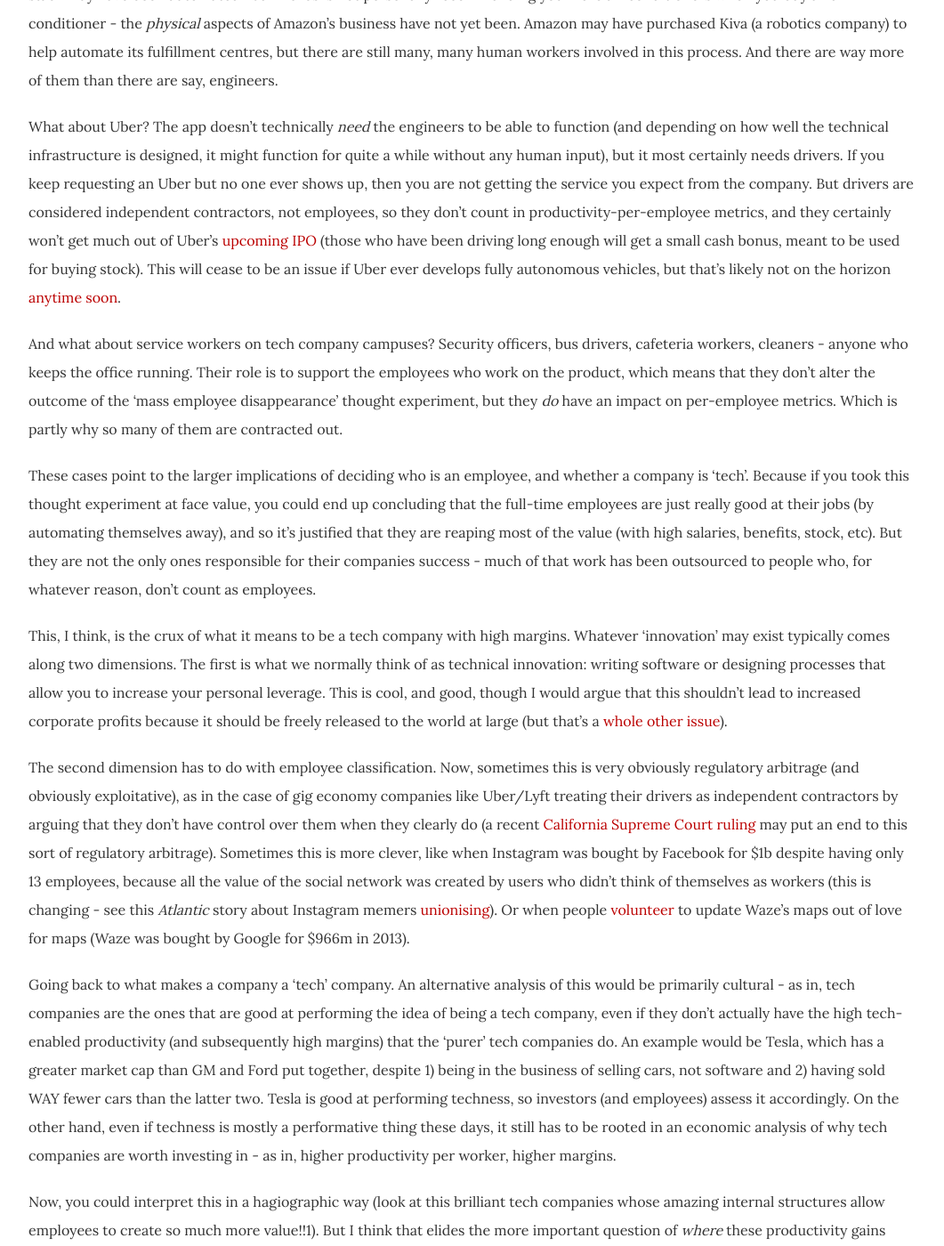
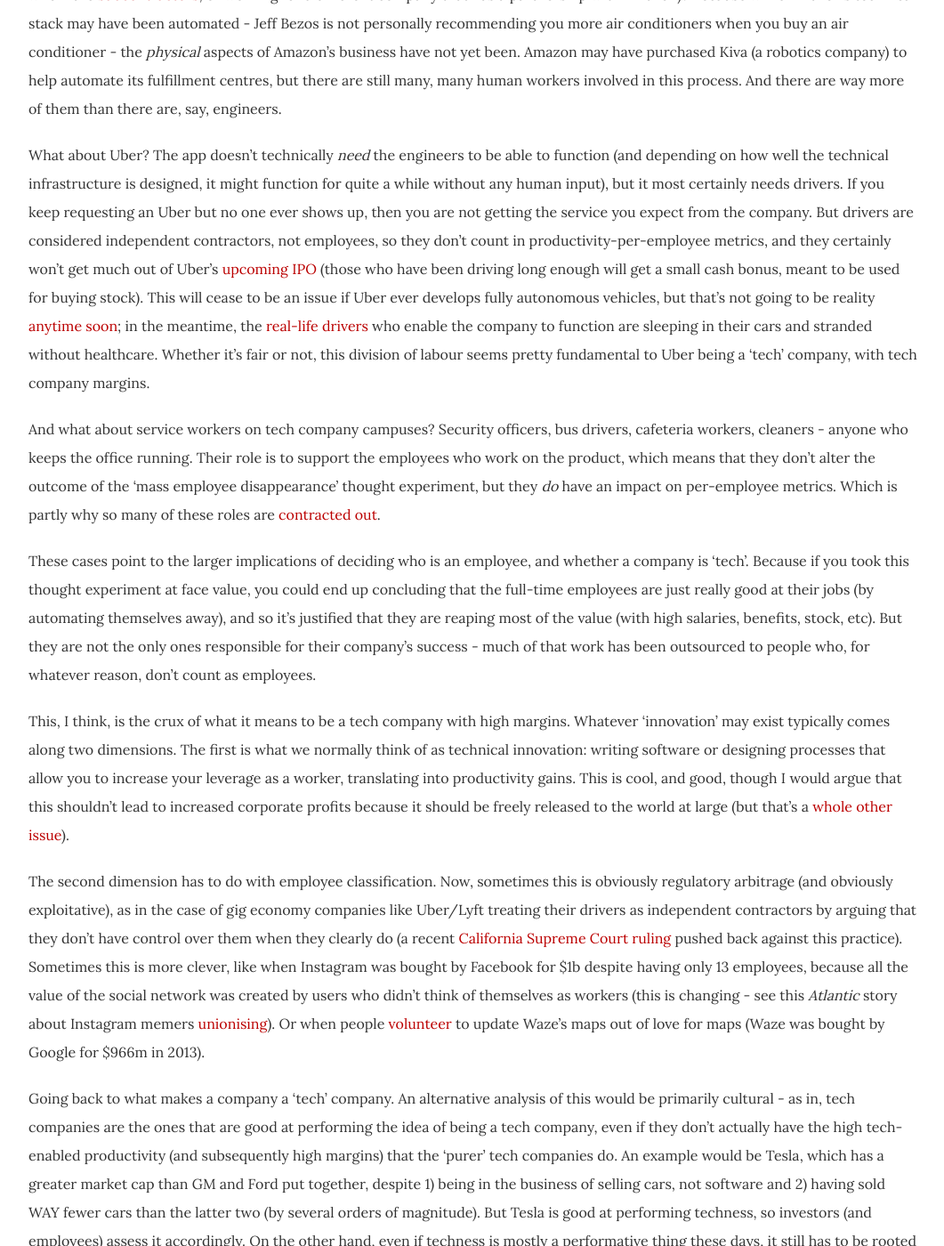
Before and after one commit to dellsystem/dellsystem.github.io, a Jekyll site: the page built from _posts/2019-4-19-fragments-109.md, in a window 1280 px wide and 1400 px high, scrolled down 2579 px. Shown: the whole window at 89% size, without its empty margins (108-1169 px from the left). Built offline with Jekyll 4.4.1, drawn with Linux system fonts in a browser that asks for light colours; some of the changed text lies outside the part shown.

Commit message:
Update fragments-109
Language edits, added clarifications/links

```diff
--- a/_posts/2019-4-19-fragments-109.md
+++ b/_posts/2019-4-19-fragments-109.md
@@ -22,11 +22,11 @@ One way, then, of defining a 'tech' company is by looking at the human intervent
 
 For most companies that are traditionally not considered 'tech', the answer is pretty obvious: they would immediately cease to function, because no one would be around to open the stores, make the coffee, ring up purchases, deliver goods, answer emails, sew the clothing, whatever. The products or services that the company provides would no longer be provided, because the human beings doing all the providing have vanished. The company would immediately cease to be a company, at least until some new CEO came in and hired replacements for all the most crucial roles.
 
-Now consider a tech company. Let's say, Google. Putting aside how the stock market or customers or users might react to the news of this unexpected Silicon Valley Rapture, if Google's entire workforce disappeared tomorrow, would they still be able to carry on as a company? Well, yes, actually, for some time. Advertising auctions would continue to occur, publishers would continue to get paid, users would continue to be able to use search and maps and Gmail and YouTube. This is almost too obvious to bother saying, but the reason a company like Google can sustain such a high level of usage is because individual product uses are automated. No employee needs to do anything on the fly for you to get your search results.
+Now consider a tech company. Let's say, Google. Putting aside how the stock market or customers or users might react to the news of this unexpected Silicon Valley Rapture, if Google's entire workforce disappeared tomorrow, would they still be able to carry on as a company? Well, yes, actually, for some time. Advertising auctions would continue to occur, publishers would continue to get paid, users would continue to be able to use search and maps and Gmail and YouTube. This is almost too obvious to bother saying, but the reason a company like Google can sustain such massive scale is because individual product uses are automated. No employee needs to do anything on the fly for you to get your search results.
 
-Eventually, of course, the problems would creep in. New product rollouts wouldn't occur; bugs would stay unfixed; site reliability would suffer as outages piled up. The videos on YouTube would remain unmoderated, which means they would be _even worse_ than they are now (terrifying to imagine).
+Eventually, of course, the problems would creep in. New product rollouts wouldn't occur; bugs would stay unfixed; site reliability would suffer as outages piled up; search result quality might stagnate because no one's around to adjust the algorithms as the web changes. The videos on YouTube would remain unmoderated, which means they would be _even worse_ than they are now (terrifying to imagine).
 
-There's probably a spectrum here, ranging from "company would cease to function immediately" to "company could function nearly indefinitely as an autonomous unit (because of technology)". If you want to get to the _really_ high margins, you want to be closer to the latter side of the spectrum. Imagine you're a sysadmin and having completely automated away your job, so you can get paid to browse Reddit all day. You could stop showing up to work and your company's IT system would still function, because you've come up with automated responses to every potential contingency.
+There's probably a spectrum here, ranging from "company would cease to function immediately" to "company could function nearly indefinitely as an autonomous unit (because of technology)". If you want to get to the _really_ high profit margins, you want to be closer to the latter side of the spectrum. Imagine being a sysadmin who's completely automated away the job, so you could essentially get paid to browse Reddit all day. You could even stop showing up to work and your company's IT system would still function, because you've come up with automated responses to every potential contingency.
 
 In that sense, being able to automate away what a company does is a _good_ thing - at least, for the company. It enables the company to scale quickly. In pro-business terms, this is thought of in terms of higher productivity per worker. In Marxist terms, this is seen more neutrally as the rising organic composition of capital, because the ratio of constant capital (machinery, software, other 'dead' assets) rises in comparison to variable capital (i.e. human labour, which is 'living').
 
@@ -34,28 +34,28 @@ In that sense, being able to automate away what a company does is a _good_ thing
 
 Okay, now we have a potential framework for assessing whether a company is a 'tech' company. So what do we do with it? What are the economic/social/political implications?
 
-To answer this, we shall return to a point I temporarily brushed aside in the previous section. Who are the 'employees' who count in this thought experiment? If all Amazon employees disappeared, does this include warehouse workers or delivery workers (some of whom are [subcontractors](https://www.bloomberg.com/news/articles/2018-06-22/amazon-contractor-settles-warehouse-conditions-lawsuit), or working for a different company that has a partnership with Amazon)? Because while Amazon's _technical_ stack may have been automated - Jeff Bezos is not personally recommending you more air conditioners when you buy an air conditioner - the _physical_ aspects of Amazon's business have not yet been. Amazon may have purchased Kiva (a robotics company) to help automate its fulfillment centres, but there are still many, many human workers involved in this process. And there are way more of them than there are say, engineers.
+To answer this, we shall return to a point I temporarily brushed aside in the previous section. Who are the 'employees' who count in this thought experiment? If all Amazon employees disappeared, does this include warehouse workers or delivery workers (some of whom are [subcontractors](https://www.bloomberg.com/news/articles/2018-06-22/amazon-contractor-settles-warehouse-conditions-lawsuit), or working for a different company that has a partnership with Amazon)? Because while Amazon's _technical_ stack may have been automated - Jeff Bezos is not personally recommending you more air conditioners when you buy an air conditioner - the _physical_ aspects of Amazon's business have not yet been. Amazon may have purchased Kiva (a robotics company) to help automate its fulfillment centres, but there are still many, many human workers involved in this process. And there are way more of them than there are, say, engineers.
 
-What about Uber? The app doesn't technically _need_ the engineers to be able to function (and depending on how well the technical infrastructure is designed, it might function for quite a while without any human input), but it most certainly needs drivers. If you keep requesting an Uber but no one ever shows up, then you are not getting the service you expect from the company. But drivers are considered independent contractors, not employees, so they don't count in productivity-per-employee metrics, and they certainly won't get much out of Uber's [upcoming IPO](https://www.reuters.com/article/us-uber-ipo/uber-lyft-to-offer-some-drivers-shares-in-stock-market-listing-idUSKCN1QH1S6) (those who have been driving long enough will get a small cash bonus, meant to be used for buying stock). This will cease to be an issue if Uber ever develops fully autonomous vehicles, but that's likely not on the horizon [anytime soon](https://qz.com/1599134/uber-secures-much-needed-1-billion-investment-for-self-driving-cars-unit/).
+What about Uber? The app doesn't technically _need_ the engineers to be able to function (and depending on how well the technical infrastructure is designed, it might function for quite a while without any human input), but it most certainly needs drivers. If you keep requesting an Uber but no one ever shows up, then you are not getting the service you expect from the company. But drivers are considered independent contractors, not employees, so they don't count in productivity-per-employee metrics, and they certainly won't get much out of Uber's [upcoming IPO](https://www.reuters.com/article/us-uber-ipo/uber-lyft-to-offer-some-drivers-shares-in-stock-market-listing-idUSKCN1QH1S6) (those who have been driving long enough will get a small cash bonus, meant to be used for buying stock). This will cease to be an issue if Uber ever develops fully autonomous vehicles, but that's not going to be reality [anytime soon](https://qz.com/1599134/uber-secures-much-needed-1-billion-investment-for-self-driving-cars-unit/); in the meantime, the [real-life drivers](https://www.nbcnews.com/think/opinion/uber-i-m-driver-not-worker-their-billion-dollar-ipo-ncna992501) who enable the company to function are sleeping in their cars and stranded without healthcare. Whether it's fair or not, this division of labour seems pretty fundamental to Uber being a 'tech' company, with tech company margins.
 
-And what about service workers on tech company campuses? Security officers, bus drivers, cafeteria workers, cleaners - anyone who keeps the office running. Their role is to support the employees who work on the product, which means that they don't alter the outcome of the 'mass employee disappearance' thought experiment, but they _do_ have an impact on per-employee metrics. Which is partly why so many of them are contracted out.
+And what about service workers on tech company campuses? Security officers, bus drivers, cafeteria workers, cleaners - anyone who keeps the office running. Their role is to support the employees who work on the product, which means that they don't alter the outcome of the 'mass employee disappearance' thought experiment, but they _do_ have an impact on per-employee metrics. Which is partly why so many of these roles are [contracted out](https://notesfrombelow.org/article/organising-silicon-valleys-shadow-workforce).
 
-These cases point to the larger implications of deciding who is an employee, and whether a company is 'tech'. Because if you took this thought experiment at face value, you could end up concluding that the full-time employees are just really good at their jobs (by automating themselves away), and so it's justified that they are reaping most of the value (with high salaries, benefits, stock, etc). But they are not the only ones responsible for their companies success - much of that work has been outsourced to people who, for whatever reason, don't count as employees.
+These cases point to the larger implications of deciding who is an employee, and whether a company is 'tech'. Because if you took this thought experiment at face value, you could end up concluding that the full-time employees are just really good at their jobs (by automating themselves away), and so it's justified that they are reaping most of the value (with high salaries, benefits, stock, etc). But they are not the only ones responsible for their company's success - much of that work has been outsourced to people who, for whatever reason, don't count as employees.
 
-This, I think, is the crux of what it means to be a tech company with high margins. Whatever 'innovation' may exist typically comes along two dimensions. The first is what we normally think of as technical innovation: writing software or designing processes that allow you to increase your personal leverage. This is cool, and good, though I would argue that this shouldn't lead to increased corporate profits because it should be freely released to the world at large (but that's a [whole other issue](https://logicmag.io/05-freedom-isnt-free/)).
+This, I think, is the crux of what it means to be a tech company with high margins. Whatever 'innovation' may exist typically comes along two dimensions. The first is what we normally think of as technical innovation: writing software or designing processes that allow you to increase your leverage as a worker, translating into productivity gains. This is cool, and good, though I would argue that this shouldn't lead to increased corporate profits because it should be freely released to the world at large (but that's a [whole other issue](https://logicmag.io/05-freedom-isnt-free/)).
 
-The second dimension has to do with employee classification. Now, sometimes this is very obviously regulatory arbitrage (and obviously exploitative), as in the case of gig economy companies like Uber/Lyft treating their drivers as independent contractors by arguing that they don't have control over them when they clearly do (a recent [California Supreme Court ruling](https://www.latimes.com/business/la-fi-contract-workers-20180806-story.html) may put an end to this sort of regulatory arbitrage). Sometimes this is more clever, like when Instagram was bought by Facebook for $1b despite having only 13 employees, because all the value of the social network was created by users who didn't think of themselves as workers (this is changing - see this _Atlantic_ story about Instagram memers [unionising](https://www.theatlantic.com/technology/archive/2019/04/instagram-memers-are-unionizing/587308/)). Or when people [volunteer](https://www.wsj.com/articles/the-internets-most-devoted-volunteers-waze-map-editors-11553096956) to update Waze's maps out of love for maps (Waze was bought by Google for $966m in 2013).
+The second dimension has to do with employee classification. Now, sometimes this is obviously regulatory arbitrage (and obviously exploitative), as in the case of gig economy companies like Uber/Lyft treating their drivers as independent contractors by arguing that they don't have control over them when they clearly do (a recent [California Supreme Court ruling](https://www.latimes.com/business/la-fi-contract-workers-20180806-story.html) pushed back against this practice). Sometimes this is more clever, like when Instagram was bought by Facebook for $1b despite having only 13 employees, because all the value of the social network was created by users who didn't think of themselves as workers (this is changing - see this _Atlantic_ story about Instagram memers [unionising](https://www.theatlantic.com/technology/archive/2019/04/instagram-memers-are-unionizing/587308/)). Or when people [volunteer](https://www.wsj.com/articles/the-internets-most-devoted-volunteers-waze-map-editors-11553096956) to update Waze's maps out of love for maps (Waze was bought by Google for $966m in 2013).
 
-Going back to what makes a company a 'tech' company. An alternative analysis of this would be primarily cultural - as in, tech companies are the ones that are good at performing the idea of being a tech company, even if they don't actually have the high tech-enabled productivity (and subsequently high margins) that the 'purer' tech companies do. An example would be Tesla, which has a greater market cap than GM and Ford put together, despite 1) being in the business of selling cars, not software and 2) having sold WAY fewer cars than the latter two. Tesla is good at performing techness, so investors (and employees) assess it accordingly. On the other hand, even if techness is mostly a performative thing these days, it still has to be rooted in an economic analysis of why tech companies are worth investing in - as in, higher productivity per worker, higher margins.
+Going back to what makes a company a 'tech' company. An alternative analysis of this would be primarily cultural - as in, tech companies are the ones that are good at performing the idea of being a tech company, even if they don't actually have the high tech-enabled productivity (and subsequently high margins) that the 'purer' tech companies do. An example would be Tesla, which has a greater market cap than GM and Ford put together, despite 1) being in the business of selling cars, not software and 2) having sold WAY fewer cars than the latter two (by several orders of magnitude). But Tesla is good at performing techness, so investors (and employees) assess it accordingly. On the other hand, even if techness is mostly a performative thing these days, it still has to be rooted in an economic analysis of why tech companies are worth investing in - as in, higher productivity per worker, higher margins.
 
-Now, you could interpret this in a hagiographic way (look at this brilliant tech companies whose amazing internal structures allow employees to create so much more value!!1). But I think that elides the more important question of _where_ these productivity gains come from, and the implications of those gains being kept within the corporation. How much of these gains comes from monetising technical innovations (which perhaps should be [shared with society](https://newsocialist.org.uk/technological-development-for-the-many/) more broadly, rather than locked up as intellectual property), and how much comes from innovative ways to convince people to work for you without getting paid very much, if at all? Either by finding a new way to monetise something people would enjoy doing for free (and hiring engineers to make your product as addictive as possible, so they keep doing it), or by taking advantage of what 40+ years of neoliberalism have done to the economic prospects of many workers? Should we really be celebrating that?
+Now, you could interpret this in a hagiographic way (look at these brilliant tech companies whose amazing internal structures allow employees to create so much more value!!1). But I think that elides the more important question of _where_ these productivity gains come from, and the implications of those gains being kept within the corporation. How much of these gains comes from monetising technical innovations (which perhaps should be [shared with society](https://newsocialist.org.uk/technological-development-for-the-many/) more broadly, rather than locked up as intellectual property), and how much comes from innovative ways to convince people to work for you without getting paid very much, if at all? Either by finding a new way to monetise something people would enjoy doing for free (and hiring engineers to make your product as addictive as possible, so they keep doing it), or by taking advantage of what 40+ years of neoliberalism have done to the economic prospects of many workers? Should we really be celebrating that?
 
 ***
 
+This was another one of those fragments (alarmingly common) where I started writing without knowing where I wanted to get to in the end. I guess the takeaway is that
+'tech' companies are the ones that are particularly good at capturing value right now, and that is why investors are flocking to put money in the sector. Capital loves
+'techness' - it loves being able to monetise new innovations, especially when those innovations enable greater surplus value extraction from workers. A few workers benefit from it, too, because the price of their continued acquiescence to the system (a good job with benefits and stock grants) is low compared to capital's potential upside.
 
-This was another one of those fragments (alarmingly common) where I started writing without knowing where I wanted to get to in the end. I guess the takeaway is that
-'tech' companies are the ones that are particularly good at capturing value right now, and that is why investors are flocking to put money in the sector. Capital loves the tech sector - it loves being able to monetise new innovations, especially when those innovations enable greater surplus value extraction from workers. A few workers benefit from it, too, because the price of their continued acquiescence to the system (a good job with benefits and stock grants) is low compared to capital's potential upside.
-
-My suspicion - and really, the thing that keeps me going, that keeps me writing all this stuff about the problems with the tech industry - is that the world would be better off if tech companies were not able to capture all this value. You could imagine different governance structures, or funding mechanisms, or intellectual property regimes, that would enable the benefits of technology development to be available to all, rather than monopolised within the company that happened to employ the people who worked on it. And you could imagine workers having more collective power so that tech companies wouldn't be able to get away with underpaying those whose skills it sees as disposable.
+My suspicion - and really, the thing that keeps me going, that keeps me writing day after day about the problems with the tech industry - is that the world would be better off if tech companies were not able to capture all this value. You could imagine different governance structures, or funding mechanisms, or intellectual property regimes, that would enable the benefits of technology development to be available to all, rather than monopolised within the company that happened to employ the people who worked on it. And you could imagine workers having more collective power so that tech companies wouldn't be able to get away with underpaying those whose skills it sees as disposable.
 
 I am aware that these proposals, together, imply undoing basically the entirely telos of the modern corporation. I'm okay with that.
```
Also changed, not shown: other parts of _posts/2019-4-19-fragments-109.md (+2 -2 lines).
